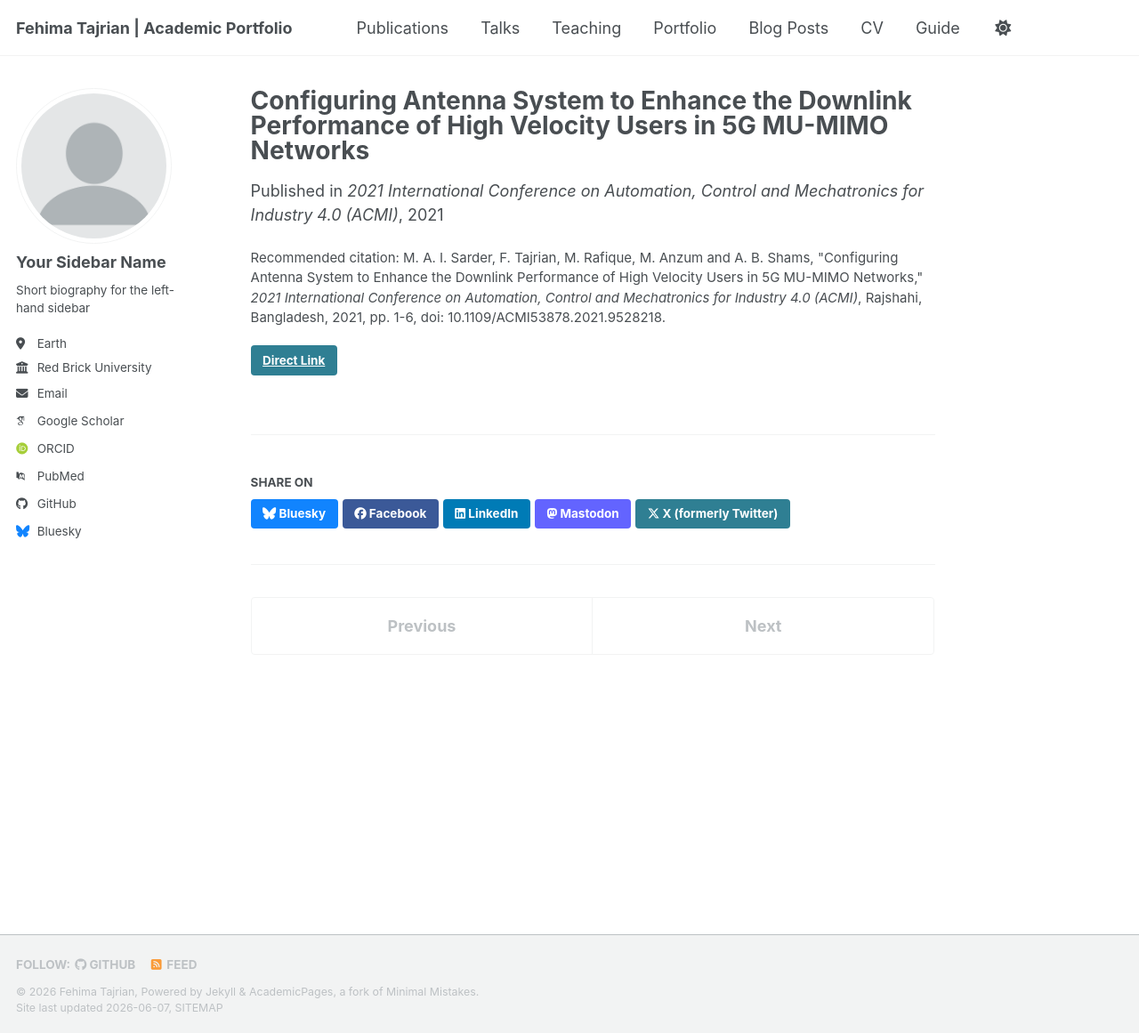
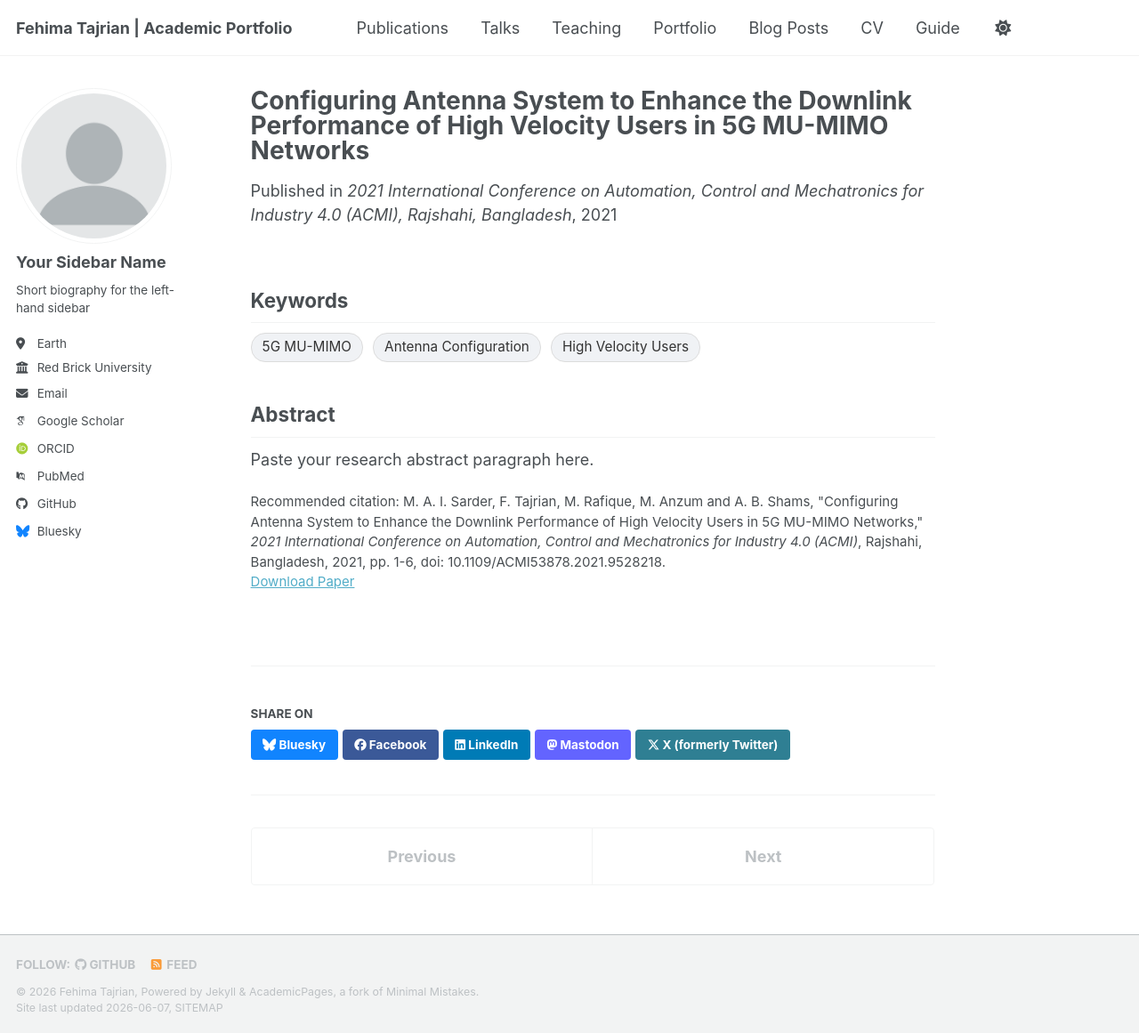
Before and after one commit to fehimatajrian/fehimatajrian.github.io, a Jekyll site: the page built from _publications/2022-01-01-downlink-performance-high-velocity-5g.md, in a window 1280 px wide and 1161 px high. Shown: the whole window at 89% size. Built offline with Jekyll 4.4.1, drawn with Linux system fonts in a browser that asks for light colours; some web fonts are replaced; a script bundle is joined from its source files by our own code; library files that are not in the unit come from our copies.

Commit message:
Update 2022-01-01-downlink-performance-high-velocity-5g.md

```diff
--- a/_publications/2022-01-01-downlink-performance-high-velocity-5g.md
+++ b/_publications/2022-01-01-downlink-performance-high-velocity-5g.md
@@ -1,10 +1,19 @@
 ---
 title: "Configuring Antenna System to Enhance the Downlink Performance of High Velocity Users in 5G MU-MIMO Networks"
 collection: publications
+category: conferences
 permalink: /publication/2021-configuring-antenna-5g-mu-mimo
 date: 2021-07-08
-venue: '2021 International Conference on Automation, Control and Mechatronics for Industry 4.0 (ACMI)'
-link: 'https://doi.org/10.1109/ACMI53878.2021.9528218'
+venue: '2021 International Conference on Automation, Control and Mechatronics for Industry 4.0 (ACMI), Rajshahi, Bangladesh'
+paperurl: 'https://doi.org/10.1109/ACMI53878.2021.9528218'
 citation: "M. A. I. Sarder, F. Tajrian, M. Rafique, M. Anzum and A. B. Shams, \"Configuring Antenna System to Enhance the Downlink Performance of High Velocity Users in 5G MU-MIMO Networks,\" <i>2021 International Conference on Automation, Control and Mechatronics for Industry 4.0 (ACMI)</i>, Rajshahi, Bangladesh, 2021, pp. 1-6, doi: 10.1109/ACMI53878.2021.9528218."
 
 ---
+
+## Keywords
+<span style="background-color: #f0f2f5; color: #333; padding: 4px 12px; border-radius: 16px; font-size: 0.85em; display: inline-block; margin-right: 6px; border: 1px solid #dcdcdc;">5G MU-MIMO</span>
+<span style="background-color: #f0f2f5; color: #333; padding: 4px 12px; border-radius: 16px; font-size: 0.85em; display: inline-block; margin-right: 6px; border: 1px solid #dcdcdc;">Antenna Configuration</span>
+<span style="background-color: #f0f2f5; color: #333; padding: 4px 12px; border-radius: 16px; font-size: 0.85em; display: inline-block; margin-right: 6px; border: 1px solid #dcdcdc;">High Velocity Users</span>
+
+## Abstract
+Paste your research abstract paragraph here.
```
